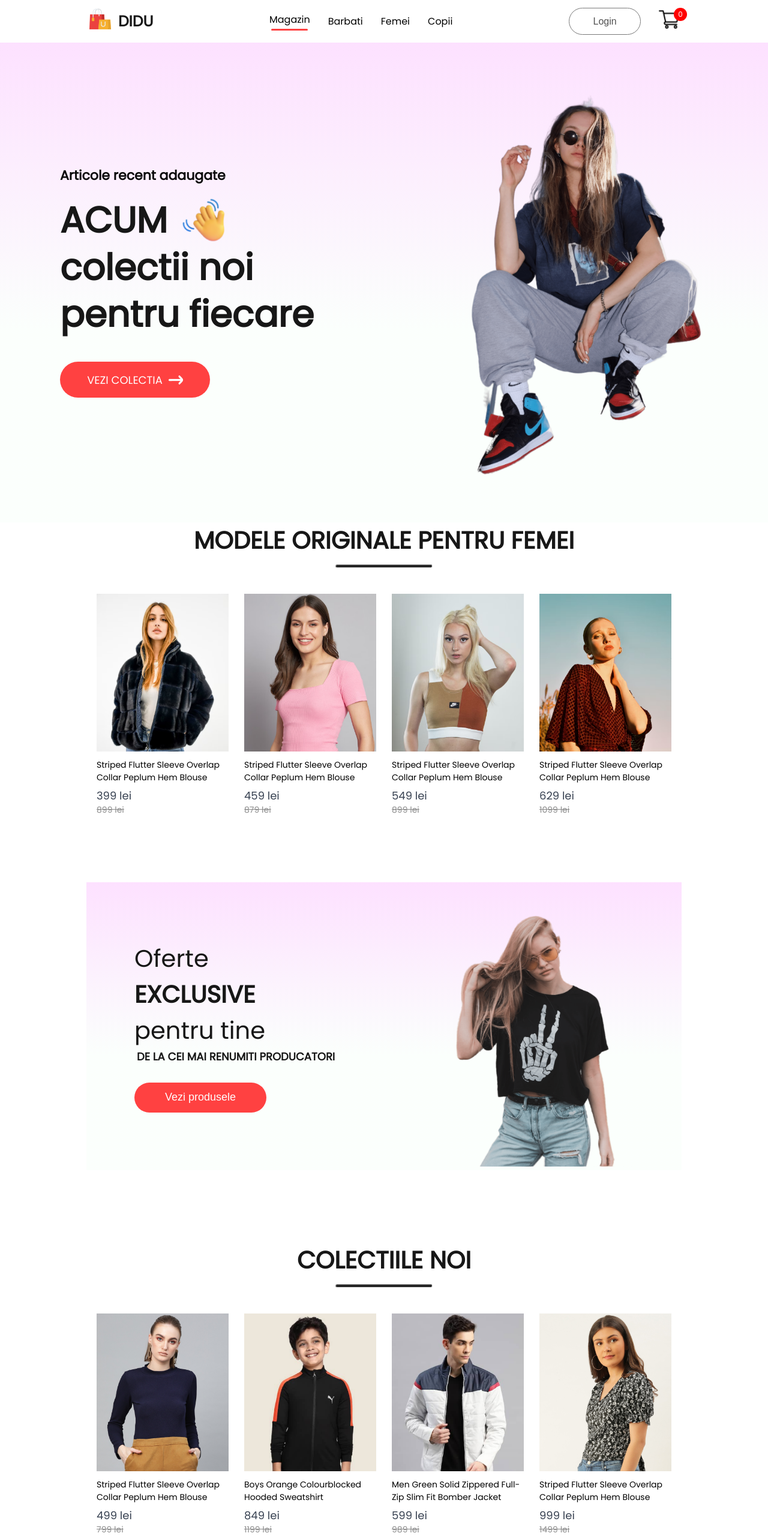
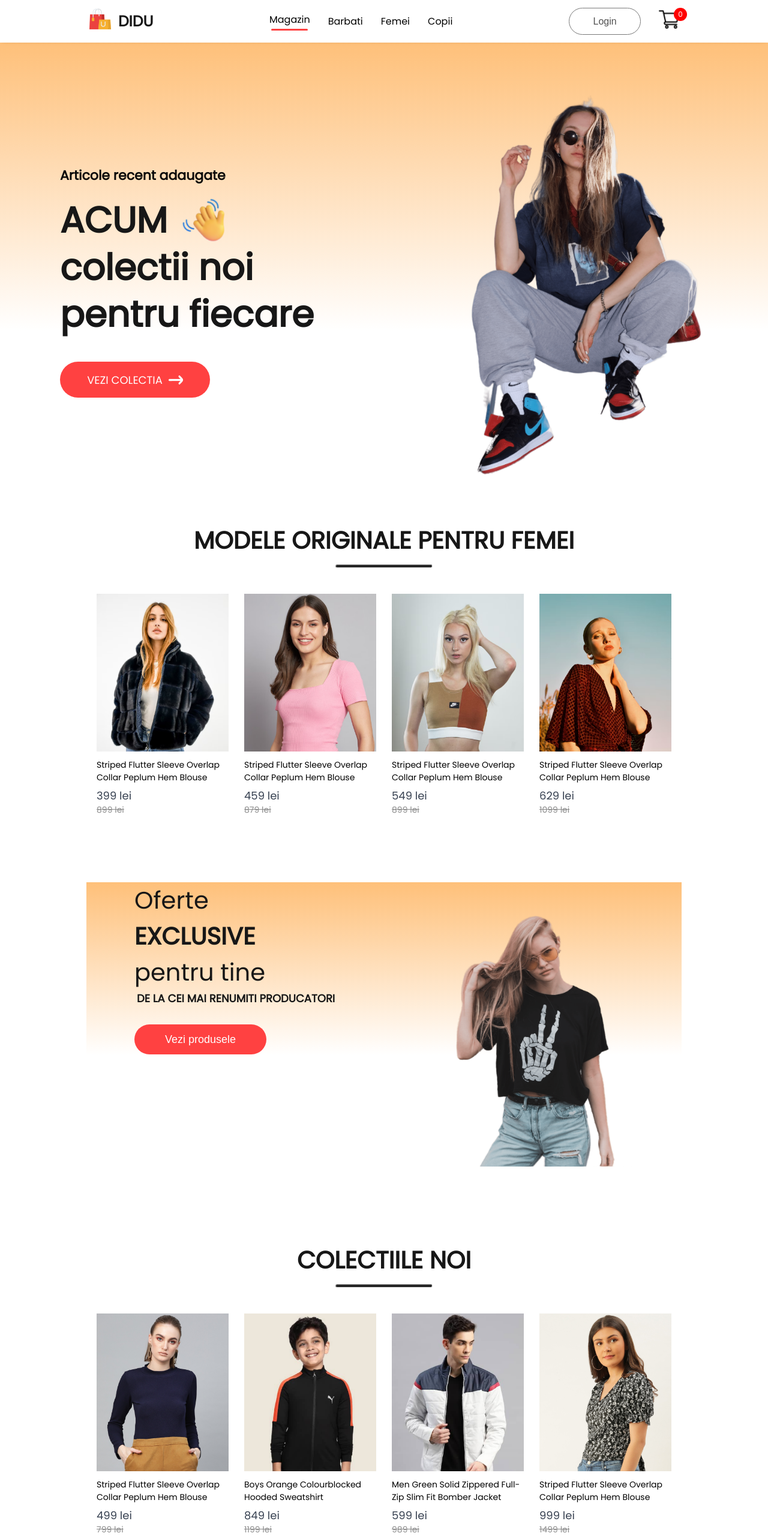
Before and after one commit to reacter04/didu_shop_frontend, a React (Create React App) app: page / in a window 1280 px wide. Shown: the top 2566 px of the page at 60% size. Built offline with nearby package versions, Linux system fonts and the light colour scheme.

Commit message:
am modificat putin hero

```diff
--- a/src/Components/Hero/Hero.css
+++ b/src/Components/Hero/Hero.css
@@ -1,6 +1,6 @@
 .hero {
   height: 100vh;
-  background: linear-gradient(180deg, #fde1ff, #e1ffea22 60%);
+  background: linear-gradient(180deg, #feb460d6, #ffffff 60%);
   display: flex;
 }
 
--- a/src/Components/NewsLetter/NewsLetter.css
+++ b/src/Components/NewsLetter/NewsLetter.css
@@ -8,9 +8,8 @@
     margin: auto;
     padding: 0 140px;
     margin-bottom: 150px;
-    background: linear-gradient(180deg, #fde1ff, #e1ffea22 60%);
+    background: linear-gradient(180deg, #feb460d6, #ffffff 60%);
     gap: 30px;
-
 }
 .newsletter h1 {
     color: #454545;
--- a/src/Components/Offers/Offers.css
+++ b/src/Components/Offers/Offers.css
@@ -5,8 +5,8 @@
   margin: auto;
   padding: 0px 140px;
   margin-bottom: 150px;
-  background: linear-gradient(180deg, #fde1ff, #e1ffea22 60%);
-}
+  background: linear-gradient(180deg, #feb460d6, #ffffff 60%);
+};
 
 .offers-left-side {
   flex: 1;
```
Also changed, not shown: 1 other file (tests, documents, lock files or other folders).
